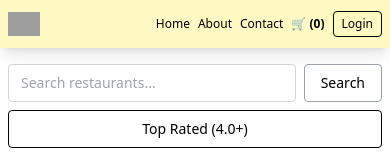
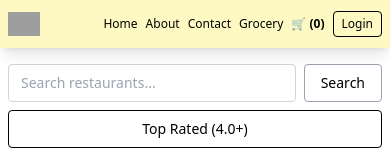
Before and after one commit to Deven-puri/Food-Villa, a React (Vite) app: page / in a window 390 px wide. Shown: the top 154 px of the page. Built offline with nearby package versions, Linux system fonts and the light colour scheme; no server answers; grey boxes are pictures that could not be loaded.

Commit message:
Show Grocery link on all screen sizes

```diff
--- a/src/components/Header.tsx
+++ b/src/components/Header.tsx
@@ -46,7 +46,7 @@ const Header: React.FC<HeaderProps> = () => {
           <li>
             <Link to="/contact">Contact</Link>
           </li>
-          <li className="hidden lg:block">
+          <li>
             <Link to="/grocery">Grocery</Link>
           </li>
           <li className="font-bold">
```
